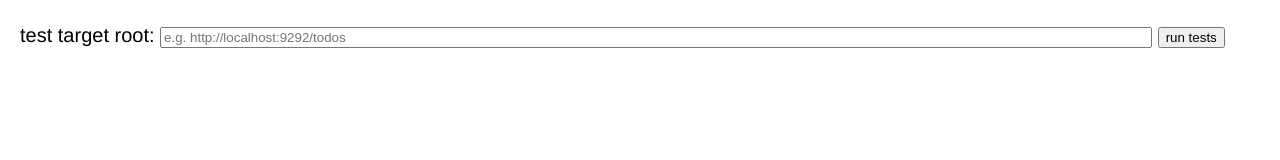
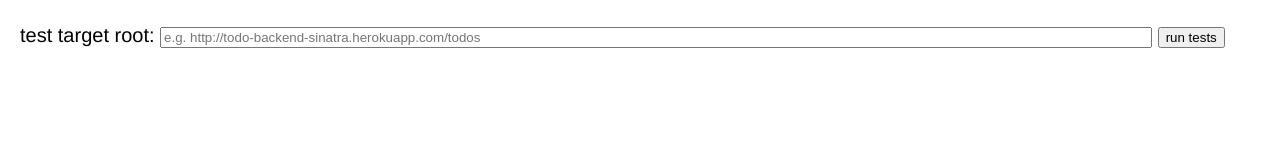
Before and after one commit to TodoBackend/todo-backend-js-spec, a plain HTML site: page specs.html in a window 1280 px wide. Drawn offline with Linux system fonts and the light colour scheme.

Commit message:
change example url in target root input placeholder

```diff
--- a/specs.html
+++ b/specs.html
@@ -9,7 +9,7 @@
   <section id="target-root">
     <label>
       test target root:
-      <input placeholder="e.g. http://localhost:9292/todos"></input>
+      <input placeholder="e.g. http://todo-backend-sinatra.herokuapp.com/todos"></input>
     </label>
     <button>run tests</button>
   </section>
```
